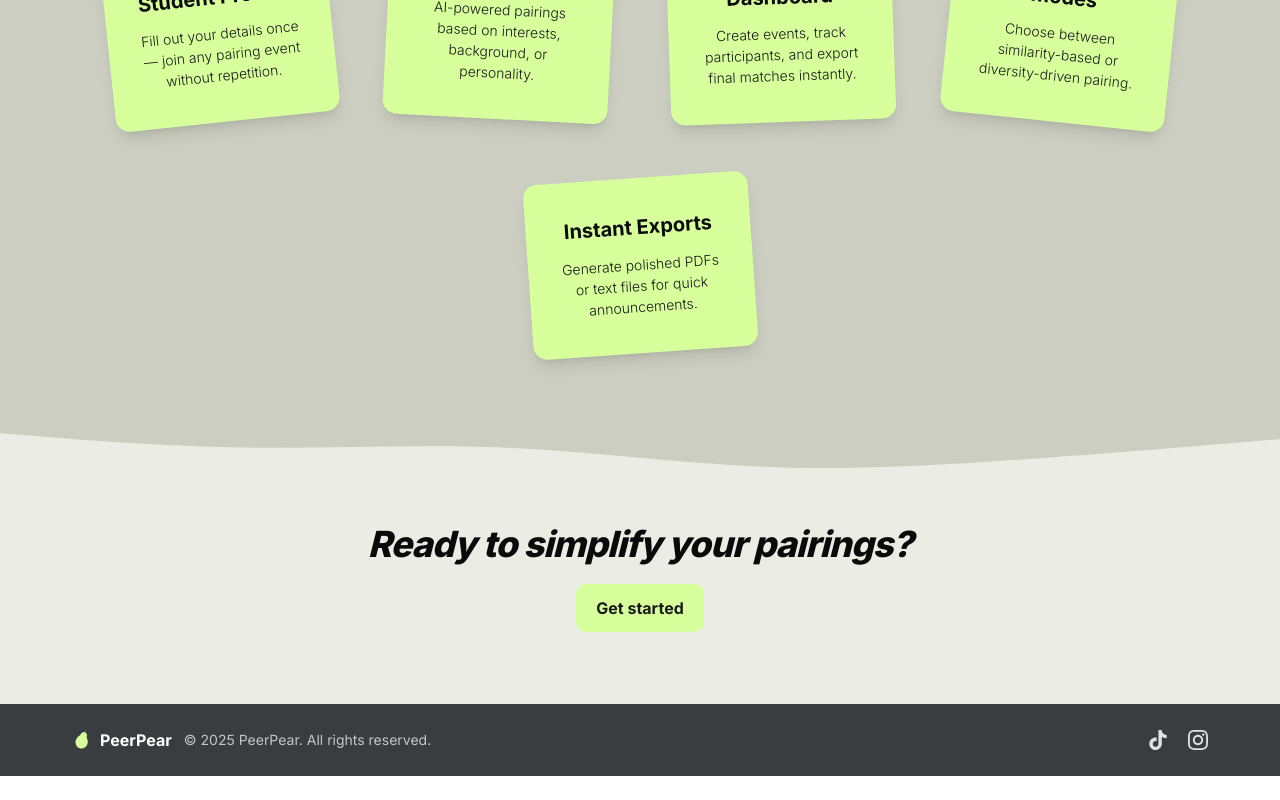
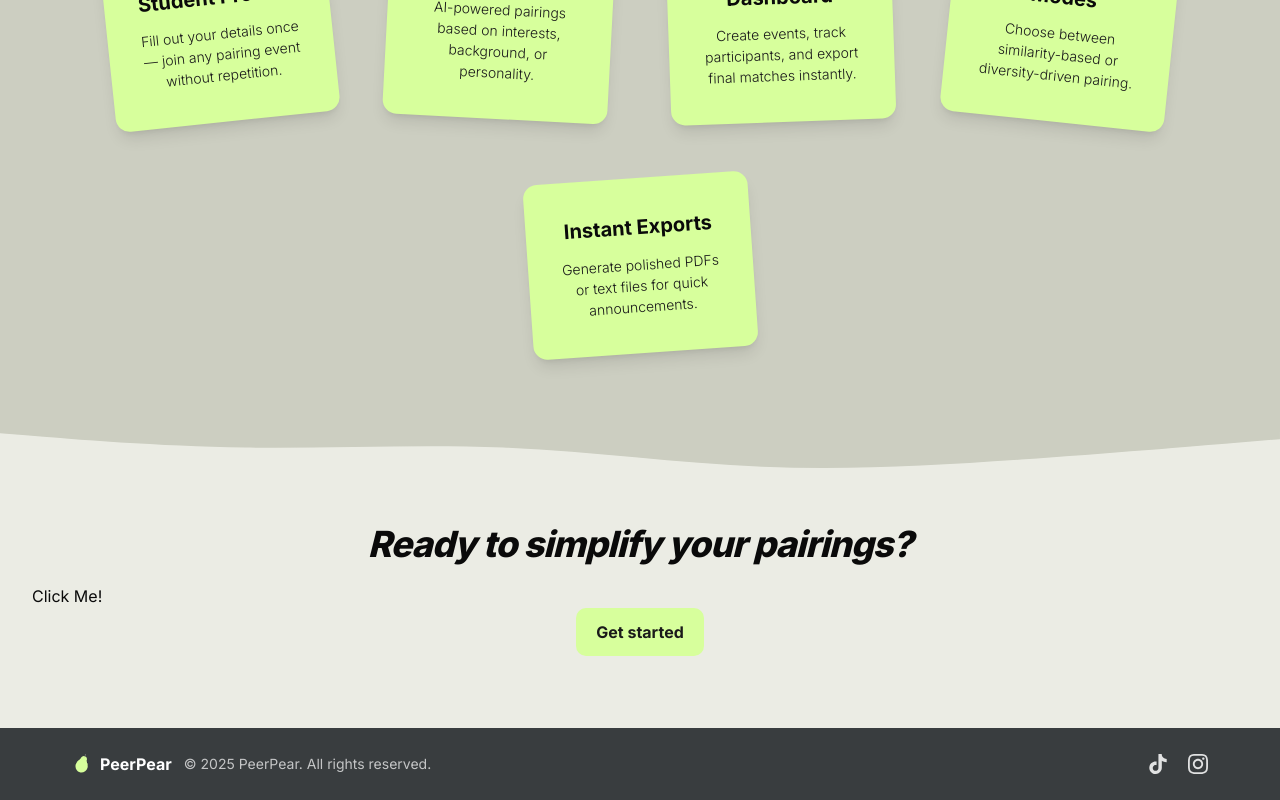
Before and after one commit to smkim0508/PeerPear, a Next.js app in the folder public/: page / in a window 1280 px wide. Shown: the part 854-1654 px from the top of the page. Before the commit the page ends 1630 px from the top, so only its background shows below. Built offline with nearby package versions, Linux system fonts and the light colour scheme.

Commit message:
button fix

```diff
--- a/public/app/page.tsx
+++ b/public/app/page.tsx
@@ -7,6 +7,7 @@ import Features from "../components/Features";
 import Footer from "../components/Footer";
 import LoginModal from "../components/LoginModal";
 import Navbar from '@/components/Navbar';
+import PearButton from '@/components/PearButton';
 
 export default function Home() {
   const [isLoginModalOpen, setIsLoginModalOpen] = useState(false);
@@ -35,6 +36,7 @@ export default function Home() {
               Ready to simplify your pairings?
             </h3>
             <div className="mt-5">
+              <PearButton text="Click Me!" />
               <button onClick={openLoginModal} className="inline-flex items-center bg-green text-[#1a1a1a] px-5 py-3 rounded-lg text-base font-bold no-underline cursor-pointer border-none transition-all duration-300 hover:scale-110 hover:shadow-2xl hover:brightness-105 hover:-translate-y-1">
                 Get started
               </button>
--- /dev/null
+++ b/public/components/PearButton.tsx
@@ -0,0 +1,6 @@
+
+export default function PearButton({ text }: { text: string }) {
+    return (
+        <button className="flex items-center"> {text} </button>
+    )
+}
```
